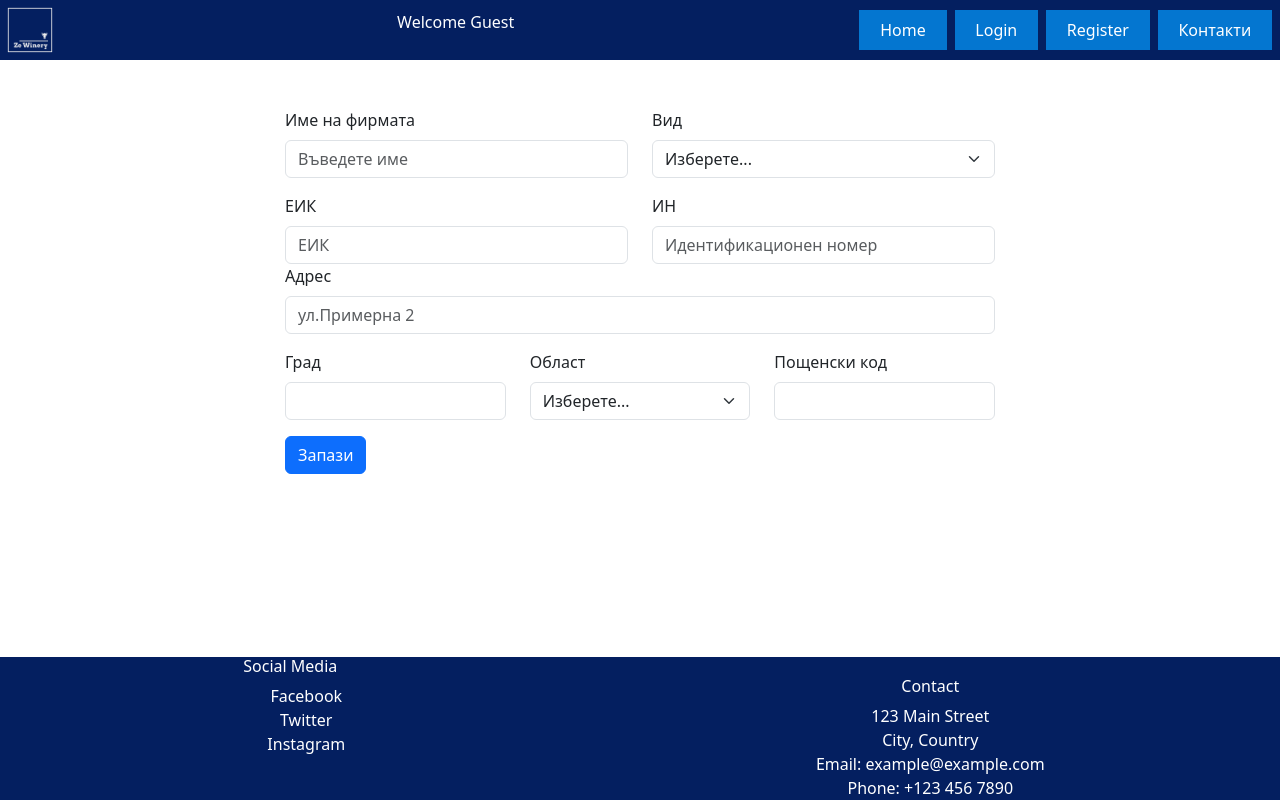
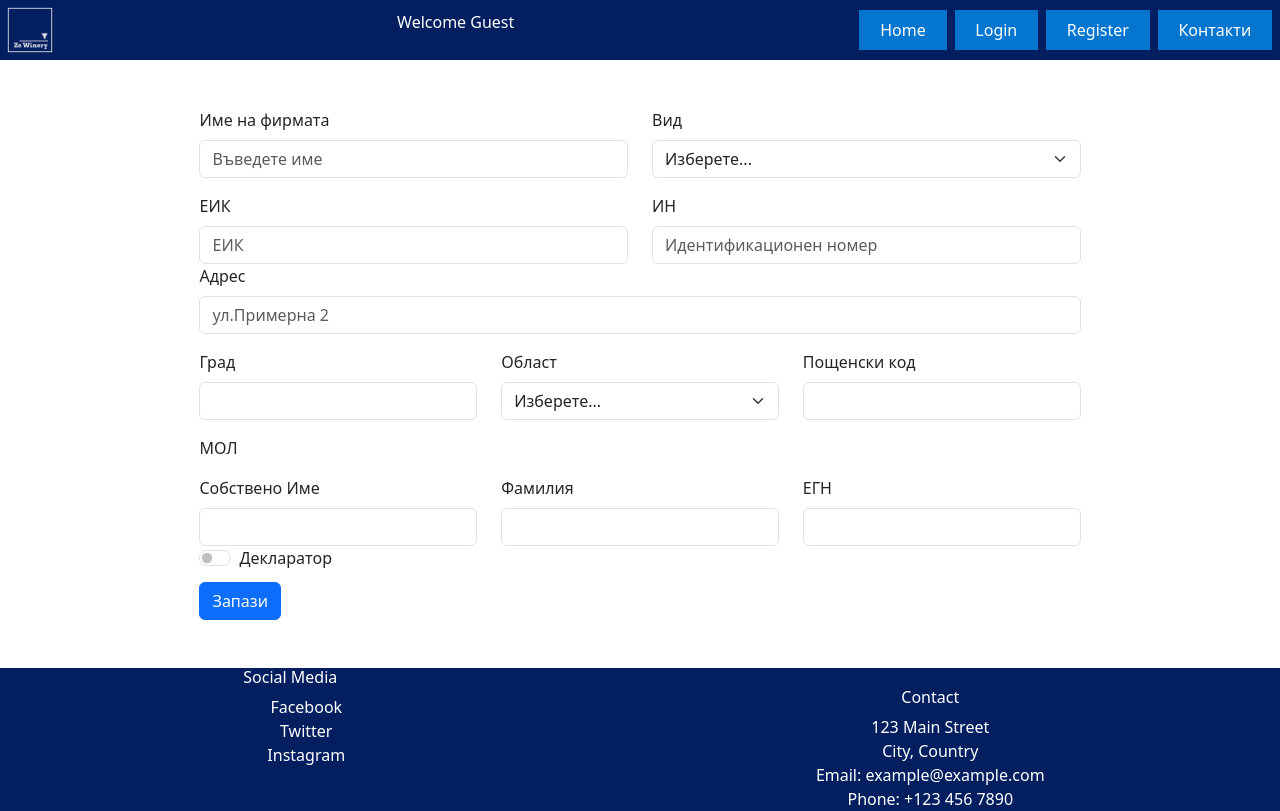
Before and after one commit to MiroZe/ze-winery, a React (Vite) app in the folder ze-winery-app/: page /create-company in a window 1280 px wide. Built offline with nearby package versions, Linux system fonts and the light colour scheme.

Commit message:
add declaratr fields at component

```diff
--- a/ze-winery-app/src/components/Companies/CreateCompany/CreateCompany.jsx
+++ b/ze-winery-app/src/components/Companies/CreateCompany/CreateCompany.jsx
@@ -8,10 +8,12 @@ import { useForm } from '../../../hooks/useForm';
 import utils from '../../../utils';
 import { createCompany } from '../../../services/companyService';
 import { useSelector } from 'react-redux';
+import { useState } from 'react';
 
 const CreateCompany = () => {
 
   const {_id} = useSelector(state => state.user);
+  const [isDeclarer,setIsDeclarer] = useState(false)
 
 const {formValues, onChangeHandler} = useForm({
   companyName: '',
@@ -21,9 +23,12 @@ const {formValues, onChangeHandler} = useForm({
   address: '',
   city: '',
   state:'',
-  postalCode: ''
+  postalCode: '',
+  firstName :'',
+  lastName: '',
+  ownerId: ''
 
-})
+});
 
 const createCompanySubmitHandler = async (e) => {
   e.preventDefault();
@@ -35,6 +40,11 @@ const createCompanySubmitHandler = async (e) => {
     console.log(error);
 
   }
+};
+
+const onChangeDeclarerHandler = () => {
+  setIsDeclarer(!isDeclarer);
+
 }
 
   return (
@@ -104,7 +114,47 @@ const createCompanySubmitHandler = async (e) => {
             <Form.Control name='postalCode' value={formValues.postalCode} onChange={(e) => onChangeHandler(e)}/>
           </Form.Group>
         </Row>
-        <Button variant="primary" type="submit">
+        <Row >
+          <p>МОЛ</p>
+          <Form.Group as ={Col }controlId="formGrid">
+            <Form.Label>Собствено Име</Form.Label>
+            <Form.Control name='firstName' value={formValues.firstName} onChange={(e) => onChangeHandler(e)}/>
+            </Form.Group>
+            <Form.Group as ={Col }controlId="formGrid">
+            <Form.Label>Фамилия</Form.Label>
+            <Form.Control name='lastName' value={formValues.lastName} onChange={(e) => onChangeHandler(e)}/>
+            </Form.Group>
+            <Form.Group as ={Col }controlId="formGrid">
+            <Form.Label>EГН</Form.Label>
+            <Form.Control  name='ownerId' type='number' value={formValues.ownerId} onChange={(e) => onChangeHandler(e)}/>
+            </Form.Group>
+          </Row>
+          <Form.Check
+        type="switch"
+        id="custom-switch"
+        label="Декларатор"
+        name='isDeclarer'
+        onChange={onChangeDeclarerHandler}
+        value={isDeclarer}
+      />
+      {isDeclarer &&
+      <Row >
+          <p>Декларатор</p>
+          <Form.Group as ={Col }controlId="formGrid">
+            <Form.Label>Собствено Име</Form.Label>
+            <Form.Control name='declarerFirstName' value={formValues.firstName} onChange={(e) => onChangeHandler(e)}/>
+            </Form.Group>
+            <Form.Group as ={Col }controlId="formGrid">
+            <Form.Label>Фамилия</Form.Label>
+            <Form.Control name='declarerLastName' value={formValues.lastName} onChange={(e) => onChangeHandler(e)}/>
+            </Form.Group>
+            <Form.Group as ={Col }controlId="formGrid">
+            <Form.Label>EГН</Form.Label>
+            <Form.Control  name='declarerId' type='number' value={formValues.ownerId} onChange={(e) => onChangeHandler(e)}/>
+            </Form.Group>
+          </Row>
+          }
+        <Button variant="primary" type="submit" style={{marginTop:'10px'}}>
           Запази
         </Button>
       </Form>
```
Also changed, not shown: 1 other file (tests, documents, lock files or other folders).
